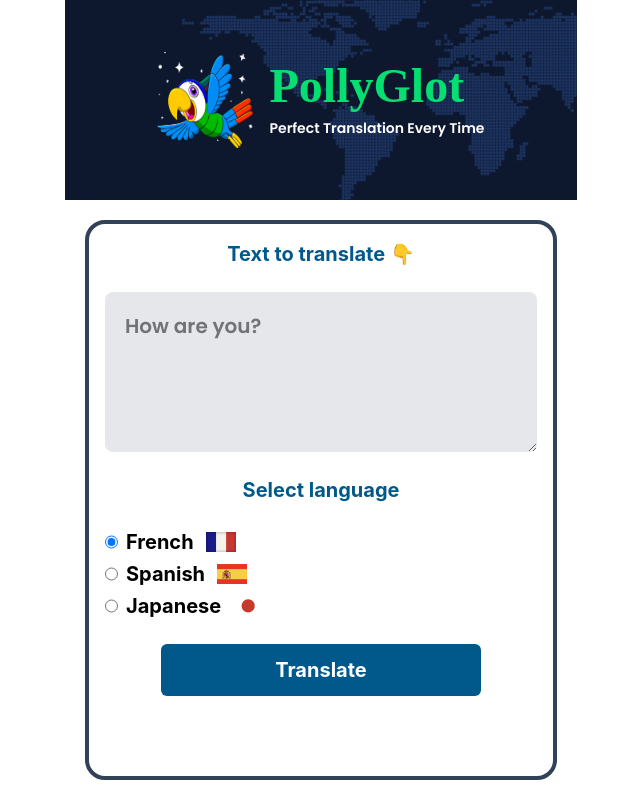
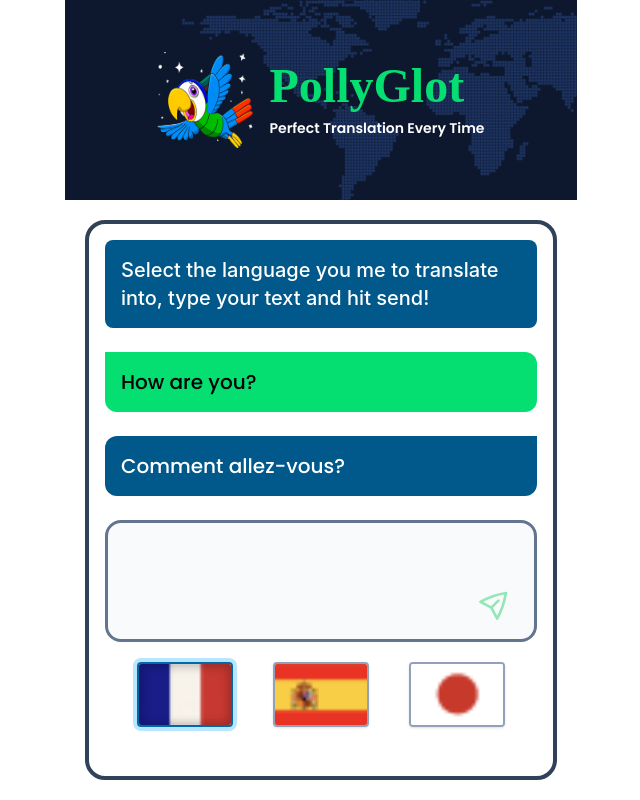
Before and after one commit to JaiveerChavda/polyglot, a React (Vite) app: page / in a window 1280 px wide. Shown: the whole page, without its empty margins (319-959 px from the left). Built offline with nearby package versions, Linux system fonts and the light colour scheme; a web font is replaced by a local one.

Commit message:
language translation chat bot like UI implemented

```diff
--- a/package.json
+++ b/package.json
@@ -11,6 +11,7 @@
     "backend": "node --watch --env-file=.env src/backend/index.js"
   },
   "dependencies": {
+    "@heroicons/react": "^2.2.0",
     "@tailwindcss/vite": "^4.3.3",
     "cors": "^2.8.6",
     "express": "^5.3.0",
--- a/src/App.jsx
+++ b/src/App.jsx
@@ -2,7 +2,7 @@ import { useState } from 'react'
 import spFlag from './assets/sp-flag.png';
 import jpnFlag from './assets/jpn-flag.png'
 import frFlag from './assets/fr-flag.png';
-
+import { PaperAirplaneIcon } from '@heroicons/react/24/outline'
 
 function App() {
   const [isTranslated, setIsTranslated] = useState(false);
@@ -65,76 +65,99 @@ function App() {
           }}
         >
 
-          {/* source text */}
-          <label htmlFor="source-text" className='block font-bold text-xl text-sky-800 text-center'>{!isTranslated ? 'Text to translate 👇' : 'Original text'}</label>
-          <textarea id='source-text' name='source-text' className='bg-gray-200 placeholder:text-nuetral-800 w-full rounded-lg placeholder:font-poppins font-semibold placeholder:text-xl p-5'
-            rows={5}
-            placeholder='How are you?'
+          {/* Note */}
+
+          <div className='bg-sky-800 rounded-lg font-medium text-xl text-white p-4'>
+            Select the language you
+            me to translate into, type your text and hit send!
+          </div>
+
+          {/* {user role} */}
+          <div className='font-poppins text-xl font-medium p-4 bg-green-400 rounded-r-xl rounded-bl-xl'>
+            How are you?
+          </div>
+
+          {/* system */}
+          <div className='font-poppins text-xl font-medium text-white p-4 bg-sky-800 rounded-l-xl rounded-br-xl'>
+            Comment allez-vous?
+          </div>
+
+          {/* user source text + send button */}
+          <div className='space-y-5'>
+            <div className='relative'>
+              <textarea
+                id='source-text'
+                name='source-text'
                 value={sourceText}
-            onChange={(e) => setSourceText(e.target.value)}
+                onChange={(event) => setSourceText(event.target.value)}
+                placeholder=''
+                rows={3}
+                className='block min-h-28 w-full resize-none rounded-2xl border-3 border-slate-500 bg-slate-50 p-4 pr-16 text-xl font-semibold text-slate-800 outline-none transition focus:border-sky-700 focus:ring-2 focus:ring-sky-200'
+                aria-label='Text to translate'
+              />
+
+              <button
+                type='submit'
+                disabled={loading || !sourceText.trim()}
+                aria-label={isTranslated ? 'Start over' : 'Translate text'}
+                className='absolute bottom-5 right-5 rounded-lg p-1 text-green-500 transition hover:scale-110 hover:text-green-600 focus:outline-none focus:ring-2 focus:ring-green-300 disabled:cursor-not-allowed disabled:opacity-40'
               >
-          </textarea>
+                <PaperAirplaneIcon className='size-8 -rotate-45 stroke-2' />
+              </button>
+            </div>
 
-          {isTranslated && <h3 className='font-bold text-xl text-sky-800 text-center'>Your translation 👇</h3>}
+            <fieldset className='flex flex-wrap items-center justify-center gap-5 sm:gap-10'>
+              <legend className='sr-only'>Choose a translation language</legend>
 
-          {/* select language */}
-          {!isTranslated &&
-            <fieldset>
-              <legend className='font-bold text-xl text-sky-800 text-center mb-6'>Select language</legend>
-              <div className='space-y-1 font-bold text-xl'>
-                <div className='flex'>
-                  <input type="radio" id="french" name="language" value="fr"
+              <label className='cursor-pointer'>
+                <input
+                  type='radio'
+                  name='language'
+                  value='fr'
                   checked={selectedLanguage === 'fr'}
                   onChange={(event) => setSelectedLanguage(event.target.value)}
+                  className='peer sr-only'
                 />
-                  <label className='ml-2 flex items-center gap-3' htmlFor="french">French <img src={frFlag} alt='french flag' />
+                <img
+                  src={frFlag}
+                  alt='French'
+                  className='w-20 rounded-sm border-2 border-slate-400 object-cover shadow-sm transition peer-checked:border-sky-700 peer-checked:ring-4 peer-checked:ring-sky-200 peer-focus-visible:ring-4 peer-focus-visible:ring-sky-200 sm:w-24'
+                />
               </label>
-                </div>
 
-                <div className='flex'>
-                  <input type="radio" id="spanish" name="language" value="es"
+              <label className='cursor-pointer'>
+                <input
+                  type='radio'
+                  name='language'
+                  value='es'
                   checked={selectedLanguage === 'es'}
                   onChange={(event) => setSelectedLanguage(event.target.value)}
+                  className='peer sr-only'
                 />
-                  <label className='ml-2 flex items-center gap-3' htmlFor="spanish">Spanish <img src={spFlag} alt="spanish flag" /></label>
-                </div>
+                <img
+                  src={spFlag}
+                  alt='Spanish'
+                  className='w-20 rounded-sm border-2 border-slate-400 object-cover shadow-sm transition peer-checked:border-sky-700 peer-checked:ring-4 peer-checked:ring-sky-200 peer-focus-visible:ring-4 peer-focus-visible:ring-sky-200 sm:w-24'
+                />
+              </label>
 
-                <div className='flex'>
-                  <input type="radio" id="japanese" name="language" value="ja"
+              <label className='cursor-pointer'>
+                <input
+                  type='radio'
+                  name='language'
+                  value='ja'
                   checked={selectedLanguage === 'ja'}
                   onChange={(event) => setSelectedLanguage(event.target.value)}
+                  className='peer sr-only'
                 />
-                  <label className='ml-2 flex items-center gap-3' htmlFor="japanese">Japanese <img src={jpnFlag} alt="japanese flag" /></label>
+                <img
+                  src={jpnFlag}
+                  alt='Japanese'
+                  className='w-20 rounded-sm border-2 border-slate-400 object-contain shadow-sm transition peer-checked:border-sky-700 peer-checked:ring-4 peer-checked:ring-sky-200 peer-focus-visible:ring-4 peer-focus-visible:ring-sky-200 sm:w-24'
+                />
+              </label>
+            </fieldset>
           </div>
-              </div>
-            </fieldset>
-          }
-
-          {isTranslated && <div id='translated_text' className='flex-1 bg-gray-200 p-5 text-xl font-semibold text-neutral-800 rounded-lg font-poppins'>
-            {loading ? (
-              <div className='flex items-center justify-center gap-2' aria-live='polite'>
-                <span className='h-3 w-3 animate-bounce rounded-full bg-sky-800 [animation-delay:-0.3s]' />
-                <span className='h-3 w-3 animate-bounce rounded-full bg-sky-800 [animation-delay:-0.15s]' />
-                <span className='h-3 w-3 animate-bounce rounded-full bg-sky-800' />
-                <span className='sr-only'>Translating...</span>
-              </div>
-            ) : (
-              translation
-            )}
-          </div>
-          }
-
-          <button type='submit'
-            className='font-bold text-xl bg-sky-800 text-white mx-auto block w-80 py-3 rounded-md cursor-pointer'
-            disabled={loading}
-          >
-            {(loading && !isTranslated) ? 'Translating' : (isTranslated ? 'Start Over' : 'Translate')}
-            {loading && <div className='inline-flex items-center justify-center gap-2 ml-2' aria-live='polite'>
-                <span className='h-2 w-2 animate-bounce rounded-full bg-white [animation-delay:-0.3s]' />
-                <span className='h-2 w-2 animate-bounce rounded-full bg-white [animation-delay:-0.15s]' />
-                <span className='h-2 w-2 animate-bounce rounded-full bg-white' />
-              </div>}
-          </button>
         </form>
       </main>
     </>
--- a/src/backend/index.js
+++ b/src/backend/index.js
@@ -47,7 +47,7 @@ Strictly adhere to the following rules:
       model: process.env.AI_MODEL || 'gpt-4o-mini',
       instructions: systemPrompt,
       input: userPrompt,
-      temperature: 0.5,
+      temperature: 0.3,
       stream: false
     });
 
```
Also changed, not shown: 1 other file (tests, documents, lock files or other folders). Lines whose indentation alone changed are shown as unchanged.
